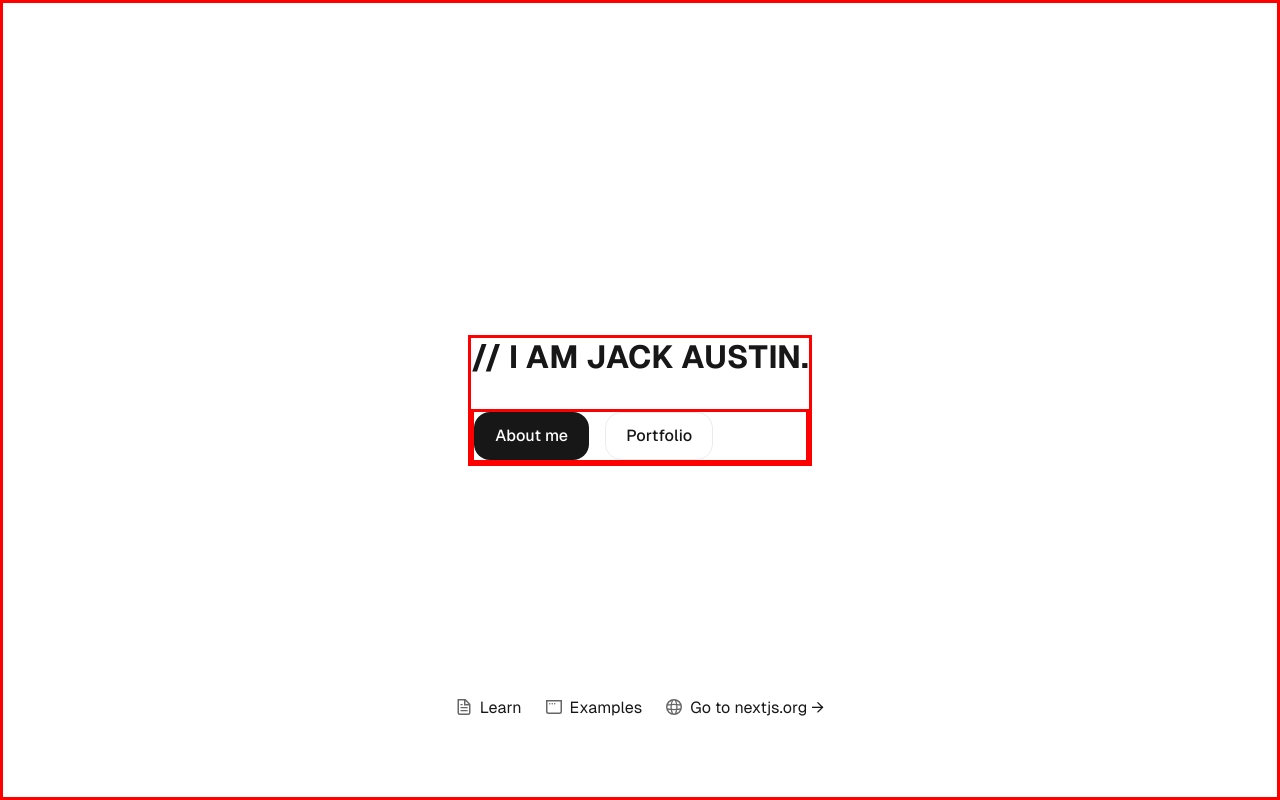
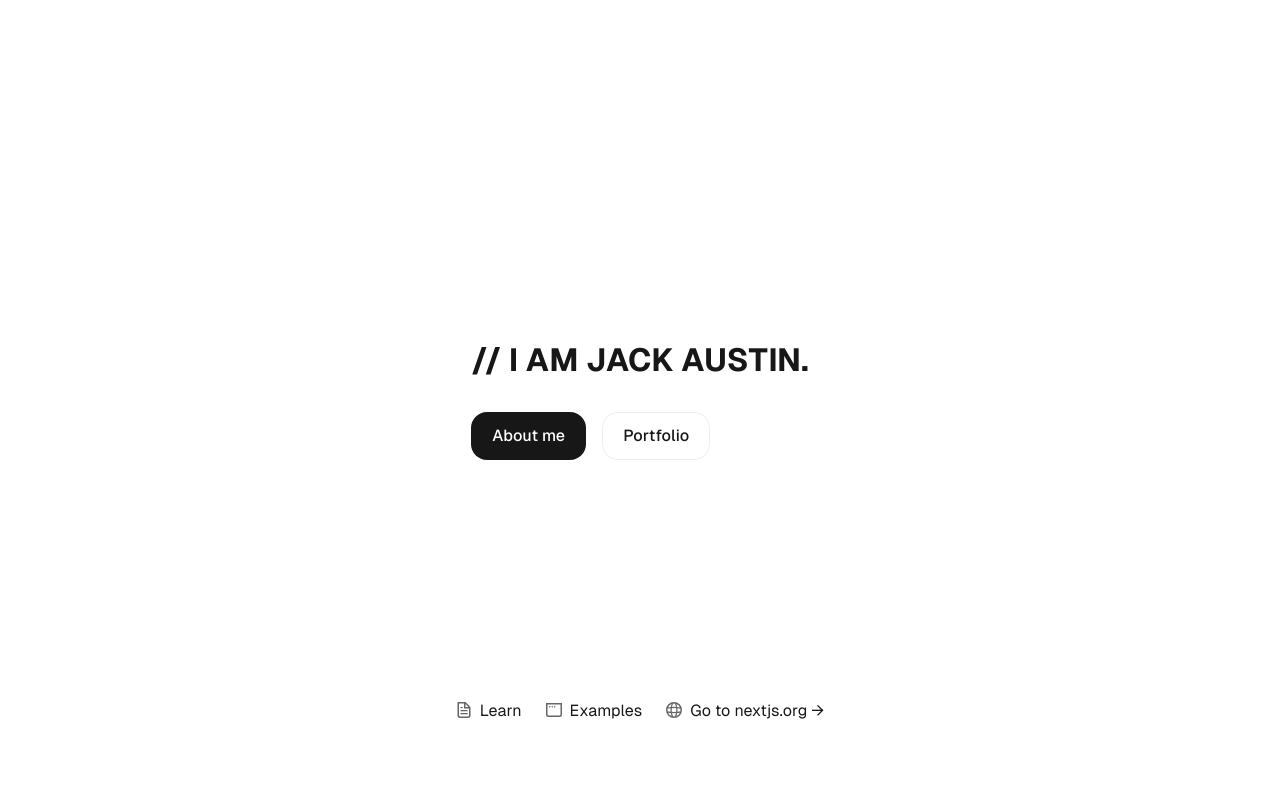
Before and after one commit to Programmer-Jack/jackaustin.net, a Next.js app: page / in a window 1280 px wide. Built offline with nearby package versions, Linux system fonts and the light colour scheme.

Commit message:
Remove debug borders

```diff
--- a/src/app/page.module.css
+++ b/src/app/page.module.css
@@ -15,8 +15,8 @@
   gap: 64px;
   font-family: var(--font-geist-sans);
 
-  border-style: solid;
-  border-color: #FF0000;
+  /* border-style: solid;
+  border-color: #FF0000; */
 }
 
 @media (prefers-color-scheme: dark) {
@@ -36,8 +36,8 @@
   gap: 32px;
   grid-row-start: 2;
 
-  border-style: solid;
-  border-color: #FF0000;
+  /* border-style: solid;
+  border-color: #FF0000; */
 }
 
 .main ol {
@@ -71,8 +71,8 @@
   display: flex;
   gap: 16px;
 
-  border-style: solid;
-  border-color: #FF0000;
+  /* border-style: solid;
+  border-color: #FF0000; */
 }
 
 .ctas a {
```
